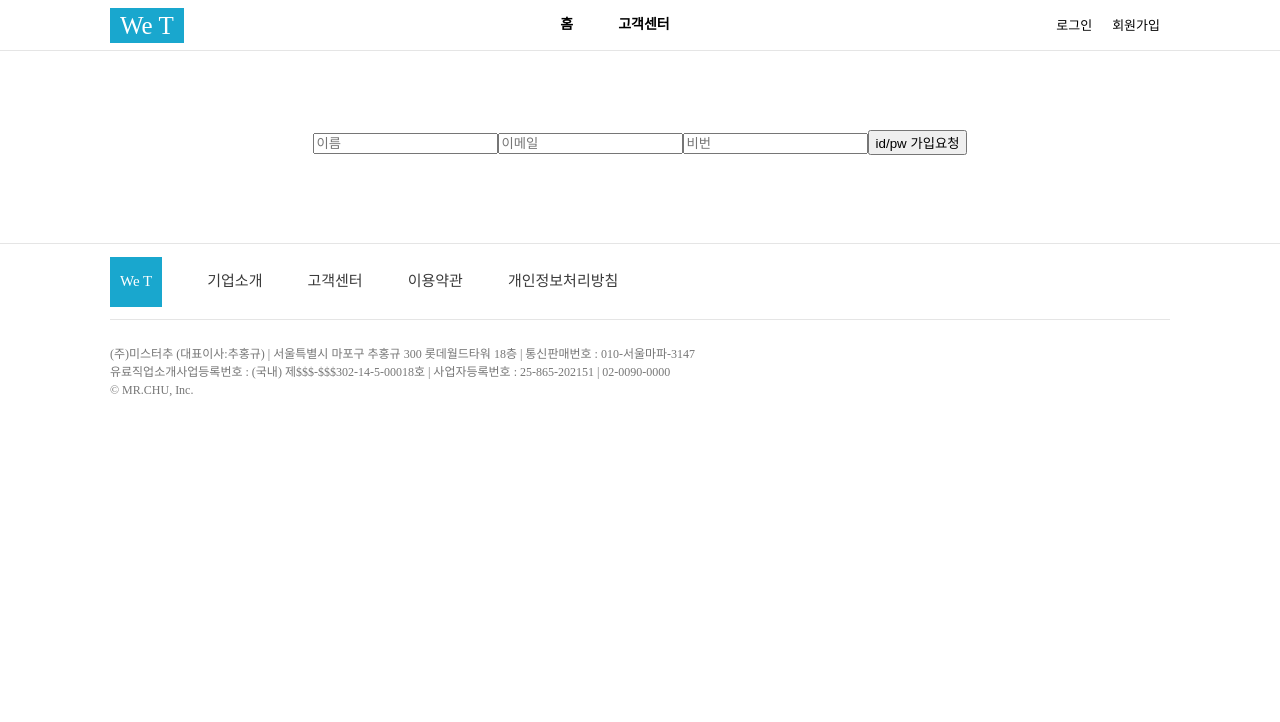
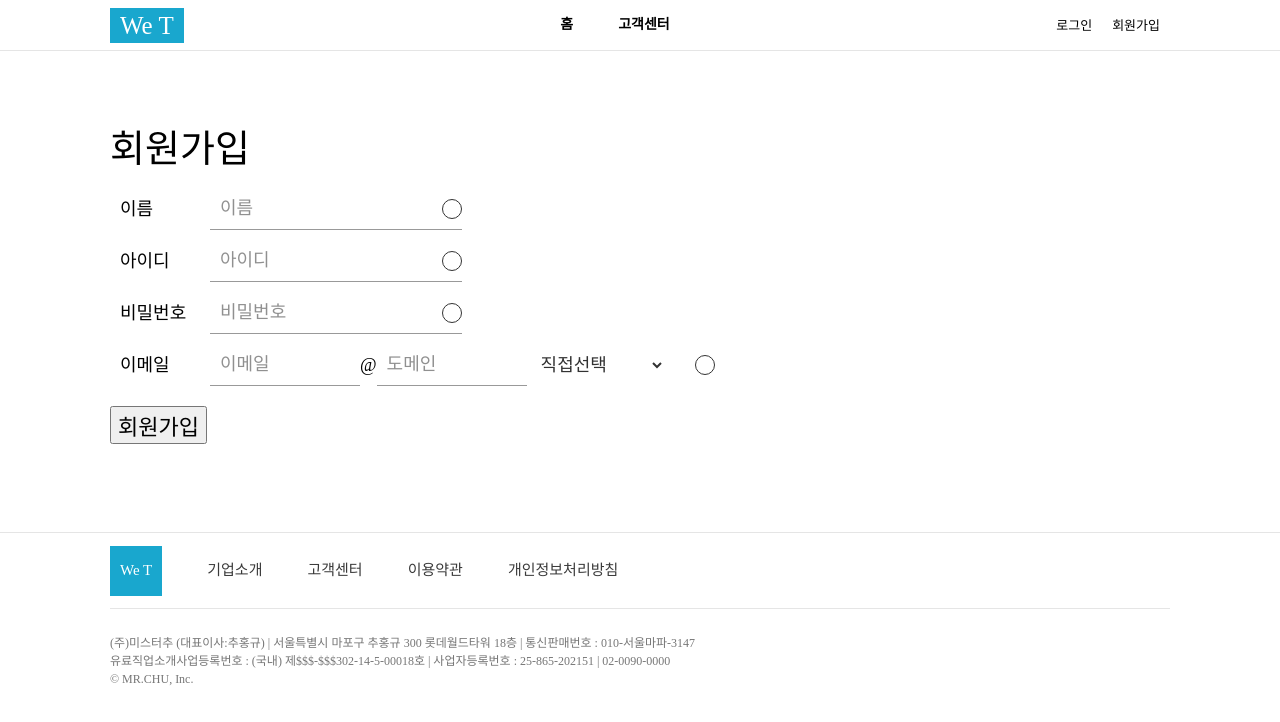
Before and after one commit to chuhongkyu/weT, a Next.js app: page /register in a window 1280 px wide. Shown: the top 722 px of the page. Built offline with nearby package versions, Linux system fonts and the light colour scheme; no server answers.

Commit message:
input box

```diff
--- a/components/register/RegisterContainer.tsx
+++ b/components/register/RegisterContainer.tsx
@@ -1,14 +1,140 @@
 import styles from "styles/Register.module.scss";
+import { useState, FormEvent } from "react";
+interface RegisterFormValues {
+  user_id: string;
+  name: string;
+  email_title: string;
+  email_domain: string;
+  password: string;
+}
 
-export default function RegisterContainer() {
-    return (
-      <div className={styles.container}>
-          <form method="POST" action="/api/auth/signup">
-            <input name="name" type="text" placeholder="이름" />
-            <input name="email" type="text" placeholder="이메일" />
-            <input name="password" type="password" placeholder="비번" />
-            <button type="submit">id/pw 가입요청</button>
-          </form>
+export default function RegisterContainer(): JSX.Element {
+  const [formValues, setFormValues] = useState<RegisterFormValues>({
+    user_id: "",
+    name: "",
+    email_title: "",
+    email_domain: "",
+    password: "",
+  });
+
+  const handleChange = (event: React.ChangeEvent<HTMLInputElement>) => {
+    const { name, value } = event.target;
+    setFormValues((prev) => ({ ...prev, [name]: value }));
+  };
+
+  const handleSubmit = (event: FormEvent<HTMLFormElement>) => {
+    event.preventDefault();
+    const {user_id, name, email_title, email_domain, password,  } = formValues;
+    fetch("/api/auth/signup", {
+      method: "POST",
+      headers: {
+        "Content-Type": "application/json",
+      },
+      body: JSON.stringify({user_id, name, email: `${email_title}@${email_domain}`, password }),
+    })
+      .then((response) => {
+        if (response.ok) {
+          // 회원가입 성공 시 처리
+          console.log("성공")
+        } else {
+          // 회원가입 실패 시 처리
+        }
+      })
+      .catch((error) => {
+        console.error(error);
+      });
+  };
+
+  const handleDomain = (event: React.ChangeEvent<HTMLSelectElement>) => {
+    const { name, value } = event.target;
+    setFormValues((prev) => ({ ...prev, [name]: value }));
+  }
+
+  return (
+    <div className={styles.container}>
+      <div className={styles.form_container}>
+        <h1>회원가입</h1>
+        <form onSubmit={handleSubmit}>
+          <div className={styles.input_name}>
+            <label htmlFor="name">이름</label>
+            <input
+              id="name"
+              name="name"
+              type="text"
+              placeholder="이름"
+              maxLength={10}
+              value={formValues.name}
+              onChange={handleChange}
+            />
+            <span className={styles.check}></span>
+          </div>
+          <div className={styles.input_id}>
+            <label htmlFor="user_id">아이디</label>
+            <input
+              id="user_id"
+              name="user_id"
+              type="text"
+              placeholder="아이디"
+              maxLength={10}
+              value={formValues.user_id}
+              onChange={handleChange}
+            />
+            <span className={styles.check}></span>
+          </div>
+          <div className={styles.input_password}>
+            <label htmlFor="password">비밀번호</label>
+            <input
+              id="password"
+              name="password"
+              type="password"
+              placeholder="비밀번호"
+              maxLength={16}
+              value={formValues.password}
+              onChange={handleChange}
+            />
+            <span className={styles.check}></span>
+          </div>
+          <div className={styles.input_email}>
+            <label htmlFor="email">이메일</label>
+            <input
+                name="email_title"
+                id="email_title"
+                type="email"
+                value={formValues.email_title}
+                placeholder="이메일"
+                maxLength={18}
+                onChange={handleChange} /> @
+            <input
+                name="email_domain"
+                id="email_domain"
+                type="email"
+                value={formValues.email_domain}
+                placeholder="도메인"
+                maxLength={15}
+                onChange={handleChange}
+                />
+            <select
+                name="email_domain"
+                className="email_select"
+                onChange={handleDomain}
+              >
+                <option value="">직접선택</option>
+                <option value="naver.com">naver.com</option>
+                <option value="gmail.com">gmail.com</option>
+                <option value="hanmail.net">hanmail.net</option>
+                <option value="hotmail.com">hotmail.com</option>
+                <option value="korea.com">korea.com</option>
+                <option value="nate.com">nate.com</option>
+                <option value="yahoo.com">yahoo.com</option>
+            </select>
+            <span className={styles.check}></span>
+          </div>
+
+          <div className={styles.button_container}>
+            <button type="submit">회원가입</button>
+          </div>
+        </form>
       </div>
-    )
+    </div>
+  );
 }
--- a/styles/Register.module.scss
+++ b/styles/Register.module.scss
@@ -1,3 +1,18 @@
+@mixin registerInput {
+    border: none;
+    background: none;
+    font-size: inherit;
+    padding: 10px;
+    border-bottom: 1px solid rgba(0,0,0,0.5);
+    opacity: 0.8;
+    &:focus{
+        outline: none;
+        border-bottom: 1px solid rgba(0,0,0,0.5);
+        transition: 0.5s;
+        opacity: 1;
+    }
+}
+
 #Register{
     width: 100%;
     padding-top: $navHeight;
@@ -9,6 +24,80 @@
             justify-content: center;
             align-items: center;
             margin-top: $vw100;
+            .form_container{
+                width: 100%;
+                h1{
+                    font-size: $h1;
+                }
+                form{
+                    width: fit-content;
+                    margin-top: 20px;
+                    div{
+                        width: fit-content;
+                        display: flex;
+                        align-items: center;
+                        font-size: 18px;
+                        position: relative;
+                        &:not(:last-of-type){
+                            margin-bottom: 10px;
+                        }
+                        .check{
+                            display: block;
+                            position: absolute;
+                            z-index: 2;
+                            right: 0;
+                            width: 20px;
+                            height: 20px;
+                            border-radius: 50%;
+                            background: transparent;
+                            border: 1px solid #333;
+                        }
+                    }
+                    label{
+                        display: block;
+                        width: 100px;
+                        font-size: inherit;
+                        padding: 10px;
+                    }
+                    .input_name{
+                        input{
+                            @include registerInput;
+                        }
+                    }
+                    .input_id{
+                        input{
+                            @include registerInput;
+                        }
+                    }
+                    .input_email{
+                        input{
+                            width: 150px;
+                            @include registerInput;
+                        }
+                        select{
+                            @include registerInput;
+                            border-bottom: none;
+                            &:focus{
+                                border-bottom: none;
+                            }
+                        }
+                        .check{
+                            right: -50px;
+                        }
+                    }
+                    .input_password{
+                        input{
+                            @include registerInput;
+                        }
+                    }
+                    .button_container{
+                        margin-top: 20px;
+                        button{
+                            font-size: 22px;
+                        }
+                    }
+                }
+            }
         }
     }
 }
```
